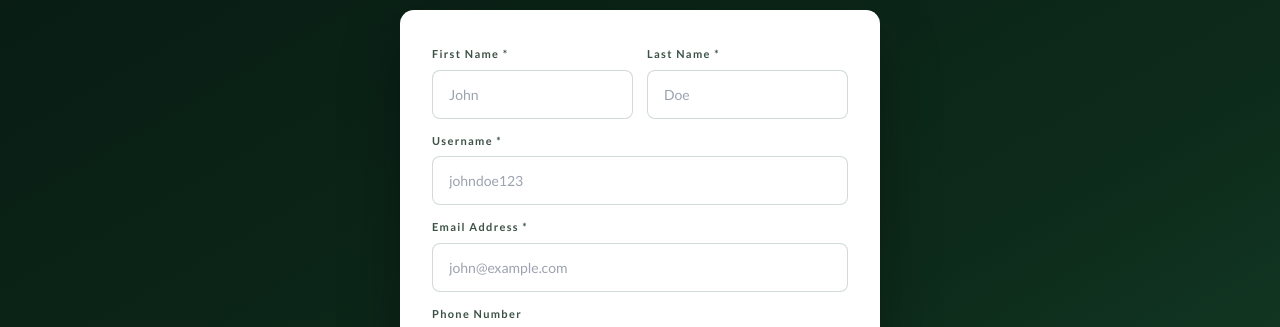
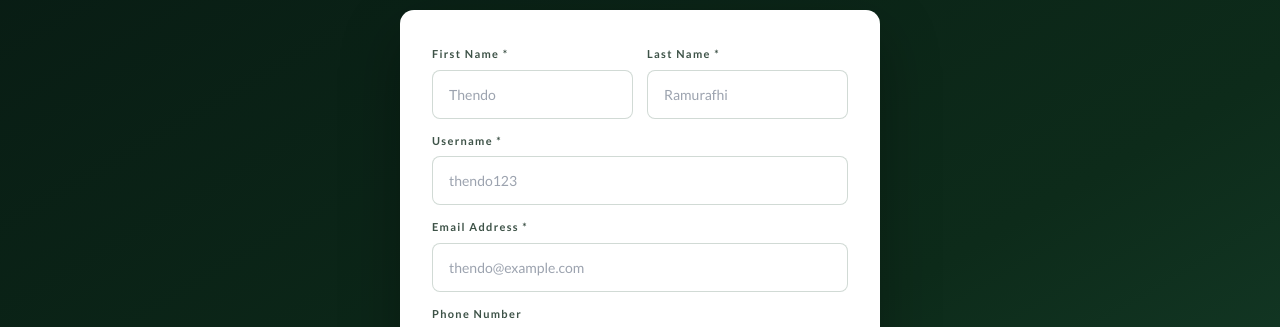
Before and after one commit to ThendoRamurafhi/Mokone-YPD-Website, a React (Vite) app in the folder frontend/: page /register in a window 1280 px wide. Shown: the part 270-597 px from the top of the page. Built offline with nearby package versions, Linux system fonts and the light colour scheme.

Commit message:
just watermaking the website

```diff
--- a/frontend/src/pages/ContactPage.jsx
+++ b/frontend/src/pages/ContactPage.jsx
@@ -90,7 +90,7 @@ const ContactPage = () => {
               <form onSubmit={handleSubmit}>
                 <h3 style={{ fontFamily:'Georgia,serif', fontSize:22, color:'#0d2b1a', marginBottom:24 }}>Contact Us</h3>
                 <div style={{ display:'grid', gridTemplateColumns:'1fr 1fr', gap:14, marginBottom:14 }}>
-                  {[['firstName','First name','John'],['lastName','Last name','Doe']].map(([k,l,ph]) => (
+                  {[['firstName','First name','Thendo'],['lastName','Last name','Ramurafhi']].map(([k,l,ph]) => (
                     <div key={k}>
                       <label style={{ display:'block', fontSize:11, fontWeight:700, letterSpacing:'.12em', color:'#3d5247', marginBottom:7 }}>{l.toUpperCase()}</label>
                       <input placeholder={ph} value={formData[k]} onChange={e=>setFormData({...formData,[k]:e.target.value})}
@@ -98,7 +98,7 @@ const ContactPage = () => {
                     </div>
                   ))}
                 </div>
-                {[['email','Email *','john@example.com','email'],['phone','Phone','+ 27 12 345 6789','tel']].map(([k,l,ph,t]) => (
+                {[['email','Email *','thendo@example.com','email'],['phone','Phone','+ 27 12 345 6789','tel']].map(([k,l,ph,t]) => (
                   <div key={k} style={{ marginBottom:14 }}>
                     <label style={{ display:'block', fontSize:11, fontWeight:700, letterSpacing:'.12em', color:'#3d5247', marginBottom:7 }}>{l.toUpperCase()}</label>
                     <input type={t} required={k==='email'} placeholder={ph} value={formData[k]} onChange={e=>setFormData({...formData,[k]:e.target.value})}
--- a/frontend/src/pages/LoginPage.jsx
+++ b/frontend/src/pages/LoginPage.jsx
@@ -97,7 +97,7 @@ const LoginPage = () => {
                 type="email"
                 value={email} onChange={e=>setEmail(e.target.value)}
                 className="login-input"
-                placeholder="john@example.com"
+                placeholder="thendo@example.com"
               />
             </div>
 
--- a/frontend/src/pages/RegisterPage.jsx
+++ b/frontend/src/pages/RegisterPage.jsx
@@ -62,11 +62,11 @@ const RegisterPage = () => {
           <form onSubmit={handleSubmit}>
             {/* Name row */}
             <div style={{ display:'grid', gridTemplateColumns:'1fr 1fr', gap:14, marginBottom:0 }}>
-              {field('firstName','First Name *','John','text',true)}
-              {field('lastName','Last Name *','Doe','text',true)}
+              {field('firstName','First Name *','Thendo','text',true)}
+              {field('lastName','Last Name *','Ramurafhi','text',true)}
             </div>
-            {field('username','Username *','johndoe123','text',true)}
-            {field('email','Email Address *','john@example.com','email',true)}
+            {field('username','Username *','thendo123','text',true)}
+            {field('email','Email Address *','thendo@example.com','email',true)}
             {field('phone','Phone Number','+ 27 12 345 6789','tel',false)}
             {field('password','Password *','••••••••','password',true)}
             {field('confirmPassword','Confirm Password *','••••••••','password',true)}
```
